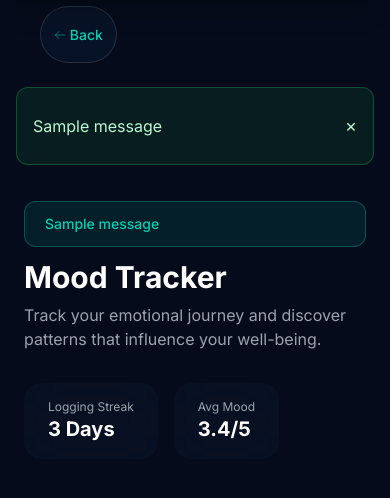
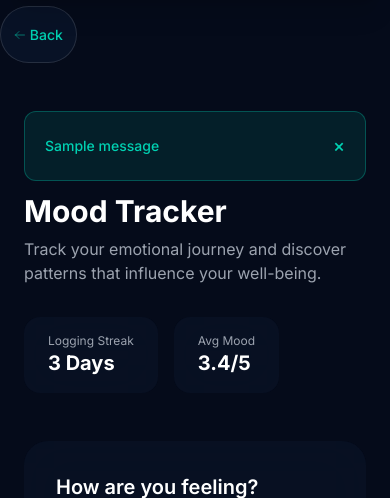
Before and after one commit to Nitesh-Bhardwaj-git/MindMend, a Django app: page /mood/ in a window 390 px wide. Shown: the part 74-572 px from the top of the page. Run offline with Django 5.2, Linux system fonts and the light colour scheme; a user stored in the database is signed in; data comes from the database, SQL or seed files in the repository; one stand-in notice (Sample message) is shown; some libraries are stand-ins or nearby versions.

Commit message:
feat: auto-dismiss toasts, layout spacing fixes, back button position, responsive improvements

```diff
--- a/static/css/style.css
+++ b/static/css/style.css
@@ -24,7 +24,7 @@ body {
 .fixed-back-button-wrapper {
   position: relative;
   display: inline-block;
-  margin: 1rem 0 0.5rem 2.5rem;
+  margin: 1rem 0 0.5rem 0;
   z-index: 90;
   background: rgba(10, 20, 40, 0.88);
   backdrop-filter: blur(12px);
@@ -37,7 +37,7 @@ body {
   .fixed-back-button-wrapper {
     position: fixed;
     top: 5.75rem;
-    left: 3.5rem;
+    left: 0.25rem;
     margin: 0;
     padding: 0.35rem 0.9rem;
     z-index: 9998;
--- a/templates/Mind_Mend/assessments.html
+++ b/templates/Mind_Mend/assessments.html
@@ -2,7 +2,7 @@
 {% block title %}Self-Assessments{% endblock %}
 {% block content %}
 
-<div class="min-h-screen bg-[#050b1a] relative overflow-hidden pt-12 md:pt-16 pb-20">
+<div class="min-h-screen bg-[#050b1a] relative overflow-hidden pt-2 md:pt-4 pb-20">
 
   <div class="absolute bottom-0 right-1/4 w-[500px] h-[500px] bg-purple-500/10 rounded-full blur-[120px] animate-pulse">
   </div>
--- a/templates/Mind_Mend/home.html
+++ b/templates/Mind_Mend/home.html
@@ -21,7 +21,7 @@
 <div class="space-y-20 pb-20 bg-[#050b1a] overflow-hidden home-page">
 
   <!-- Hero Section -->
-  <section class="relative min-h-[60vh] sm:min-h-[calc(100vh-10rem)] flex flex-col items-center justify-start pt-2 sm:pt-6 md:pt-16 px-4 sm:px-6 overflow-hidden home-hero">
+  <section class="relative min-h-[60vh] sm:min-h-[calc(100vh-10rem)] flex flex-col items-center justify-start pt-12 sm:pt-16 md:pt-28 px-4 sm:px-6 overflow-hidden home-hero">
 
     <!-- Atmospheric Particles -->
     <div class="absolute inset-0 overflow-hidden pointer-events-none">
--- a/templates/Mind_Mend/mood_tracker.html
+++ b/templates/Mind_Mend/mood_tracker.html
@@ -8,14 +8,16 @@
   {% if messages %}
   <div class="max-w-7xl mx-auto px-6 pt-2">
     {% for message in messages %}
-    <div class="mb-3 px-5 py-3 rounded-xl text-sm font-medium
+    <div class="toast-msg mb-3 px-5 py-3 rounded-xl text-sm font-medium flex items-center justify-between transition-all duration-500 opacity-100
       {% if message.tags == 'error' %}bg-red-500/15 border border-red-500/30 text-red-400
       {% else %}bg-[#00d1b2]/10 border border-[#00d1b2]/30 text-[#00d1b2]{% endif %}">
-      {{ message }}
+      <span>{{ message }}</span>
+      <button type="button" class="text-lg hover:opacity-70 ml-4 shrink-0" onclick="dismissToast(this.parentElement)">×</button>
     </div>
     {% endfor %}
   </div>
   {% endif %}
+
 
   {% if crisis_alert %}
   <div class="max-w-7xl mx-auto px-6 pt-2">
--- a/templates/base.html
+++ b/templates/base.html
@@ -159,22 +159,45 @@
         {% endblock %}
 
         {% if messages %}
-        <div class="max-w-7xl mx-auto px-4 sm:px-6 lg:px-8 mt-4">
+        <div class="max-w-7xl mx-auto px-4 sm:px-6 lg:px-8 mt-4" id="toast-container">
             {% for message in messages %}
-            <div class="rounded-xl p-4 mb-3 flex items-center justify-between border
+            <div class="toast-msg rounded-xl p-4 mb-3 flex items-center justify-between border transition-all duration-500 opacity-100
                 {% if message.tags == 'error' %}
                     bg-red-500/10 text-red-200 border-red-500/30
                 {% elif message.tags == 'success' %}
-                    bg-green-500/10 text-green-200 border-green-500/30
+                    bg-[#00d1b2]/10 text-[#00d1b2] border-[#00d1b2]/30
                 {% else %}
                     bg-blue-500/10 text-blue-200 border-blue-500/30
                 {% endif %}">
                 <span>{{ message }}</span>
-                <button type="button" class="text-lg hover:opacity-70" onclick="this.parentElement.remove()">×</button>
+                <button type="button" class="text-lg hover:opacity-70 ml-4 shrink-0" onclick="dismissToast(this.parentElement)">×</button>
             </div>
             {% endfor %}
         </div>
+        <script>
+        (function () {
+            function dismissToast(el) {
+                if (!el) return;
+                el.style.transition = 'opacity 0.5s ease, max-height 0.4s ease, margin 0.4s ease, padding 0.4s ease';
+                el.style.opacity = '0';
+                el.style.maxHeight = el.offsetHeight + 'px';
+                setTimeout(function () {
+                    el.style.maxHeight = '0';
+                    el.style.marginBottom = '0';
+                    el.style.paddingTop = '0';
+                    el.style.paddingBottom = '0';
+                }, 500);
+                setTimeout(function () { el.remove(); }, 900);
+            }
+            window.dismissToast = dismissToast;
+
+            document.querySelectorAll('.toast-msg').forEach(function (el) {
+                setTimeout(function () { dismissToast(el); }, 5000);
+            });
+        })();
+        </script>
         {% endif %}
+
 
         {% block content %}{% endblock %}
     </main>
```
